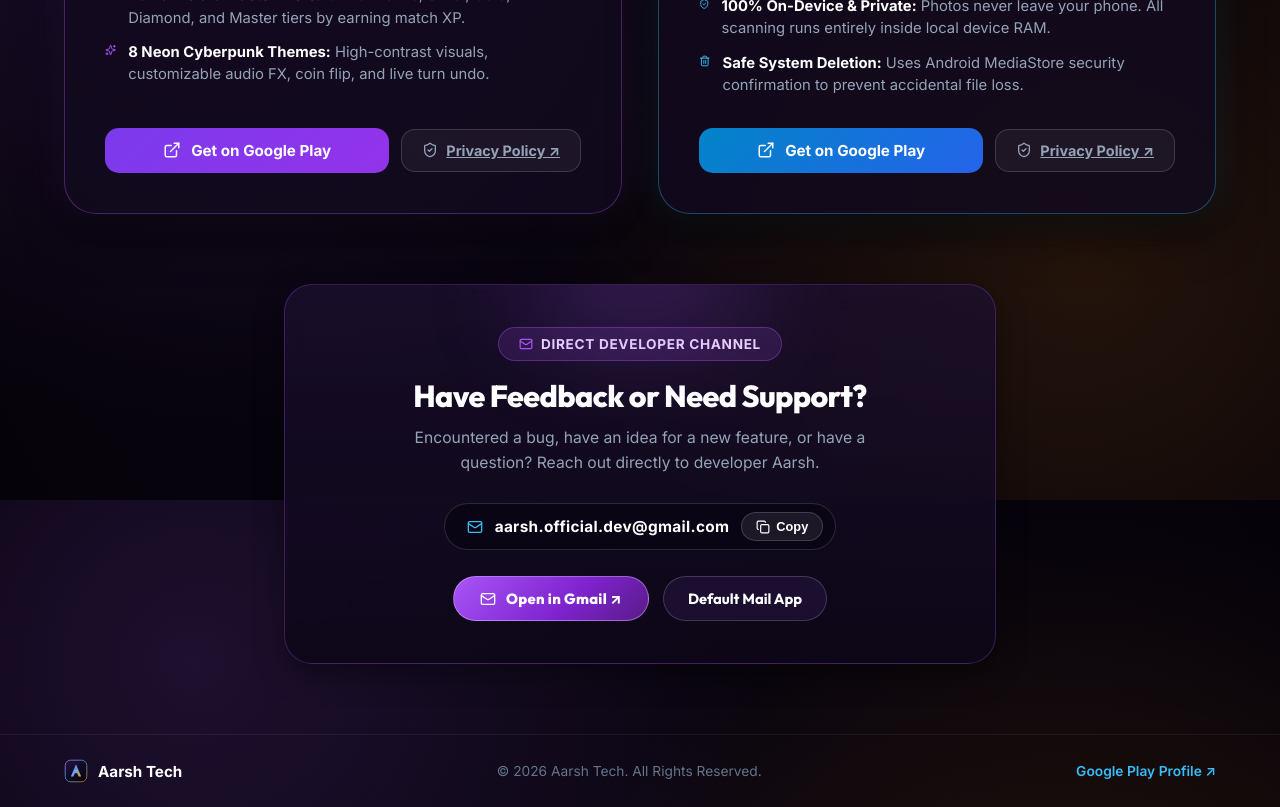
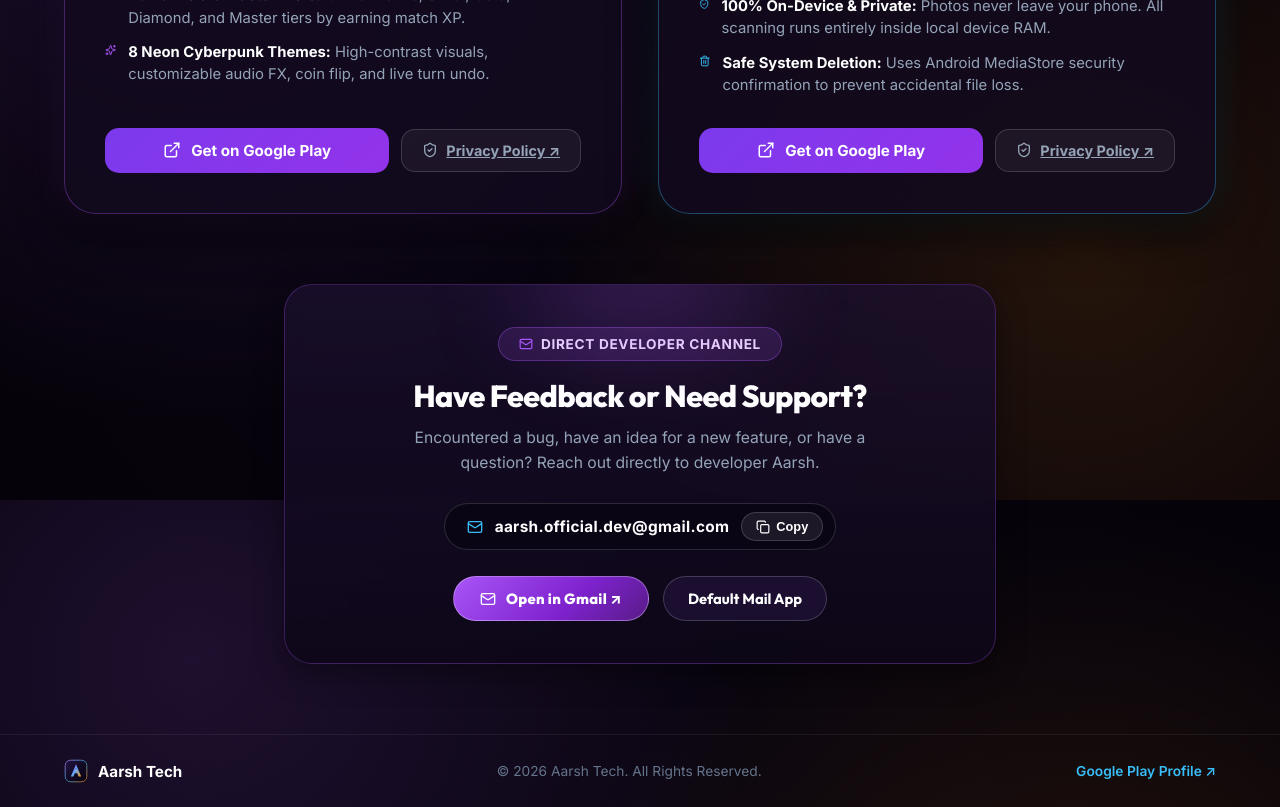
Before and after one commit to aarshpatel1474/AarshTechWeb, a React (Vite) app: page / in a window 1280 px wide. Shown: the part 1100-1907 px from the top of the page. Built offline with nearby package versions, Linux system fonts and the light colour scheme.

Commit message:
update butoon color

```diff
--- a/src/App.jsx
+++ b/src/App.jsx
@@ -284,7 +284,7 @@ export default function App() {
                     href={app.playStoreUrl}
                     target="_blank"
                     rel="noopener noreferrer"
-                    className={`playstore-btn ${app.id === 'tictactoe' ? 'playstore-btn-purple' : ''}`}
+                    className="playstore-btn playstore-btn-purple"
                     style={{ flex: '1 1 180px', justifyContent: 'center' }}
                   >
                     <ExternalLink size={18} />
```
